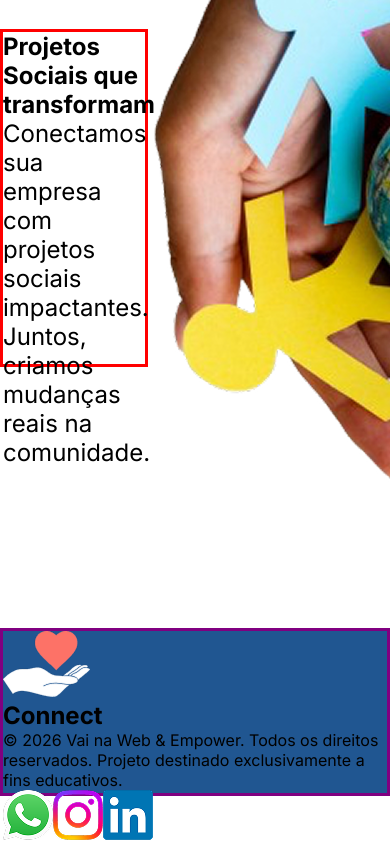
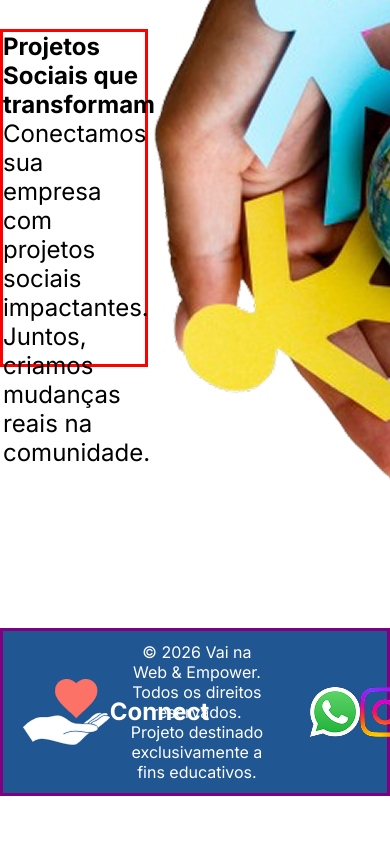
Before and after one commit to AlyneP/DesafioFinalFront, a React (Vite) app: page / in a window 390 px wide. Shown: the part 358-1202 px from the top of the page. After the commit the page ends 1154 px from the top, so only its background shows below. Built offline with nearby package versions, Linux system fonts and the light colour scheme.

Commit message:
Finalizando a footer. Ainda sem responsividade

```diff
--- a/src/components/Footer/Footer.module.scss
+++ b/src/components/Footer/Footer.module.scss
@@ -2,4 +2,27 @@ footer {
     height: 20vh;
     border: solid purple;
     background-color: #205691;
+    display: flex;
+    justify-content: space-around;
+    align-items: center;
+
+    div {
+        display: flex;
+        justify-content: space-between;
+        align-items: center;
+        width: 16%;
+        color: #ffffff;
+    }
+
+    p {
+        color: #ffffff;
+        width: 38%;
+        text-align: center;
+    }
+
+    nav {
+        width: 15%;
+        display: flex;
+        justify-content: space-between;
+    }
 }
```
